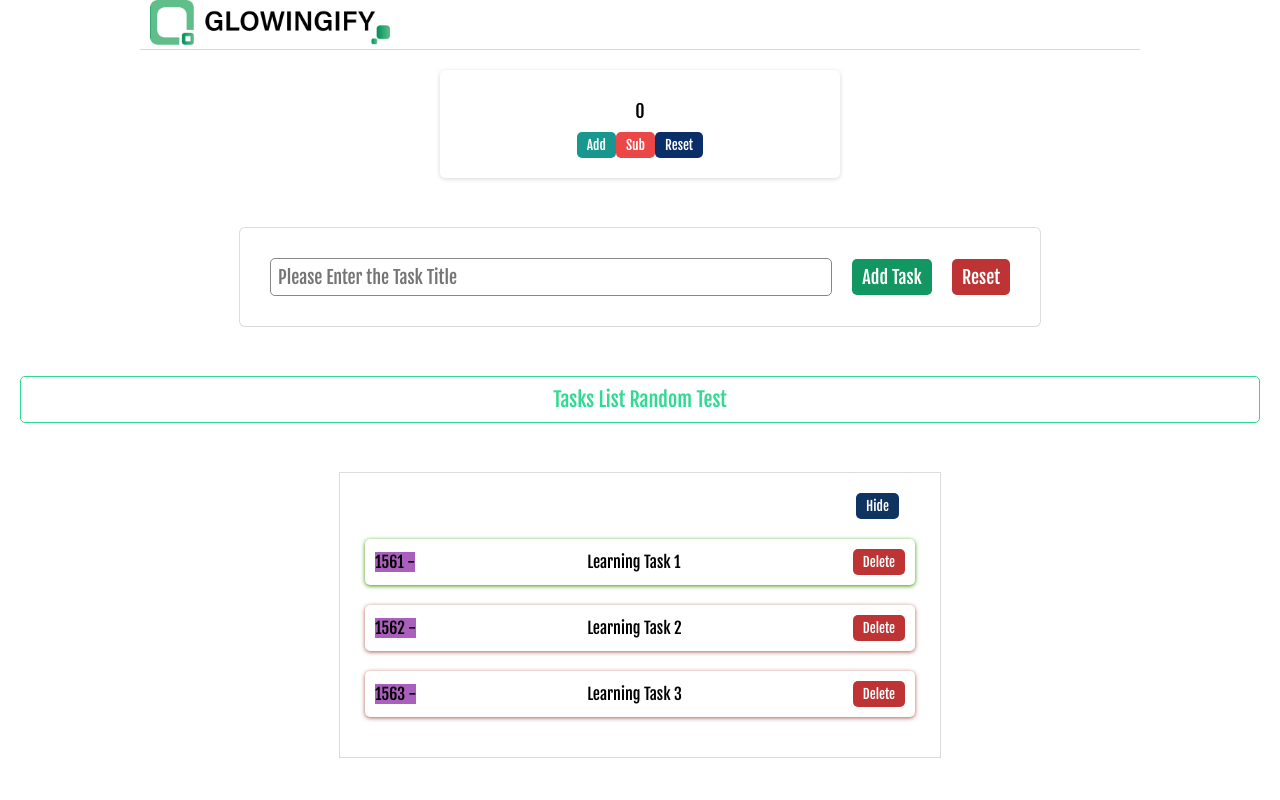
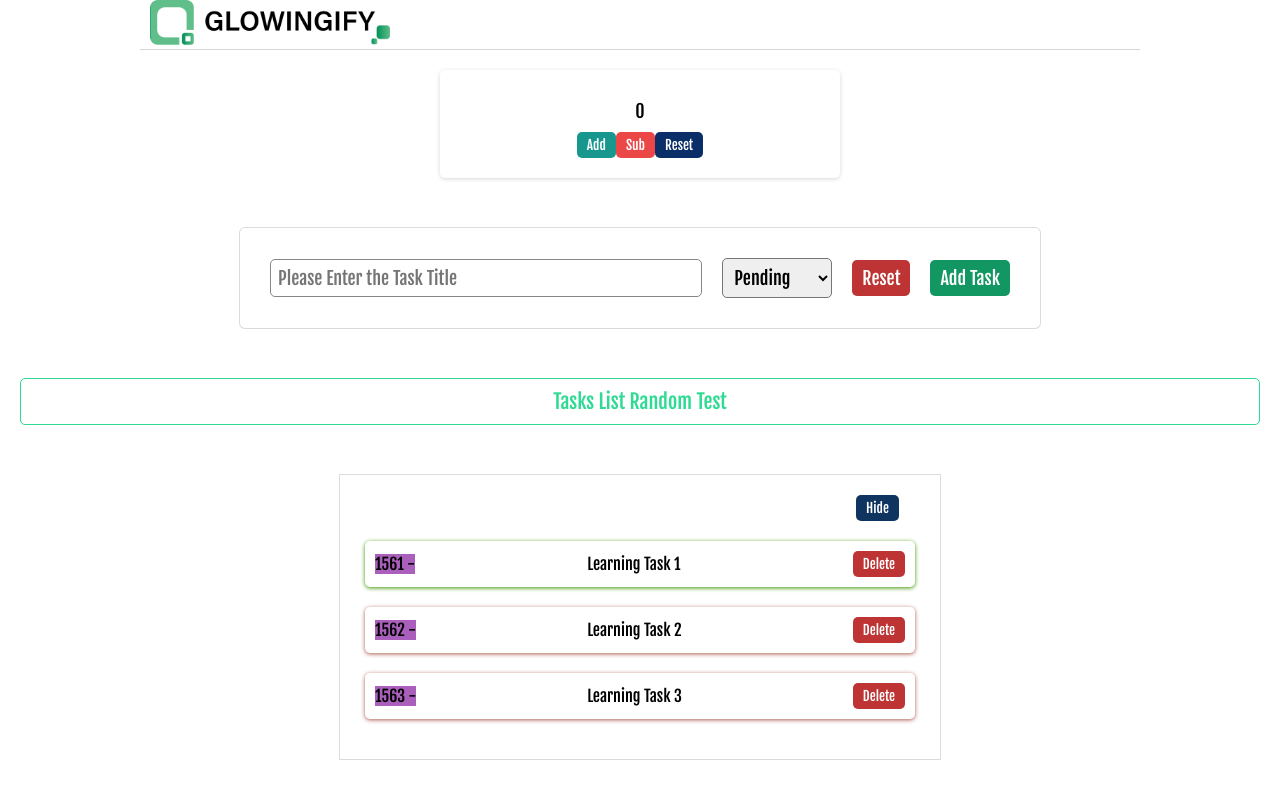
Before and after one commit to glowingemp129/react-course, a React (Create React App) app: page / in a window 1280 px wide. Shown: the top 800 px of the page. Built offline with nearby package versions, Linux system fonts and the light colour scheme.

Commit message:
Handle onSubmit and clear the form fields

```diff
--- a/src/components/AddTask.jsx
+++ b/src/components/AddTask.jsx
@@ -3,6 +3,7 @@ import {useState} from "react";
 
 export default function AddTask() {
     const [taskName, setTaskName] = useState('');
+    const [taskProgress, setTaskProgress] = useState(false);
 
     const handleChange = (e) => {
         setTaskName(e.target.value);
@@ -10,13 +11,34 @@ export default function AddTask() {
 
     const handleReset = () => {
         setTaskName("");
+        setTaskProgress(false);
     }
+
+    function handleSubmit(e) {
+        e.preventDefault();
+        if (!taskName) {
+            alert("Please enter a task name");
+            return;
+        }
+        const newTask = {
+            id: Math.floor(Math.random() * 1000000),
+            name: taskName,
+            completed: Boolean(taskProgress),
+        };
+        handleReset();
+        console.log("newTask",newTask);
+    }
+
     return (
         <section className="addtask">
             <form>
                 <input onChange={handleChange} type="text" name="title" id="title" placeholder="Please Enter the Task Title" autoComplete="off" value={taskName} />
-                <button type="submit">Add Task</button>
+                <select onChange={(e) => setTaskProgress(e.target.value)}  value={taskProgress}>
+                    <option value="false">Pending</option>
+                    <option value="true">Completed</option>
+                </select>
                 <span className="reset" onClick={handleReset}>Reset</span>
+                <button onClick={handleSubmit} type="submit">Add Task</button>
             </form>
             <p>{taskName}</p>
         </section>
```
